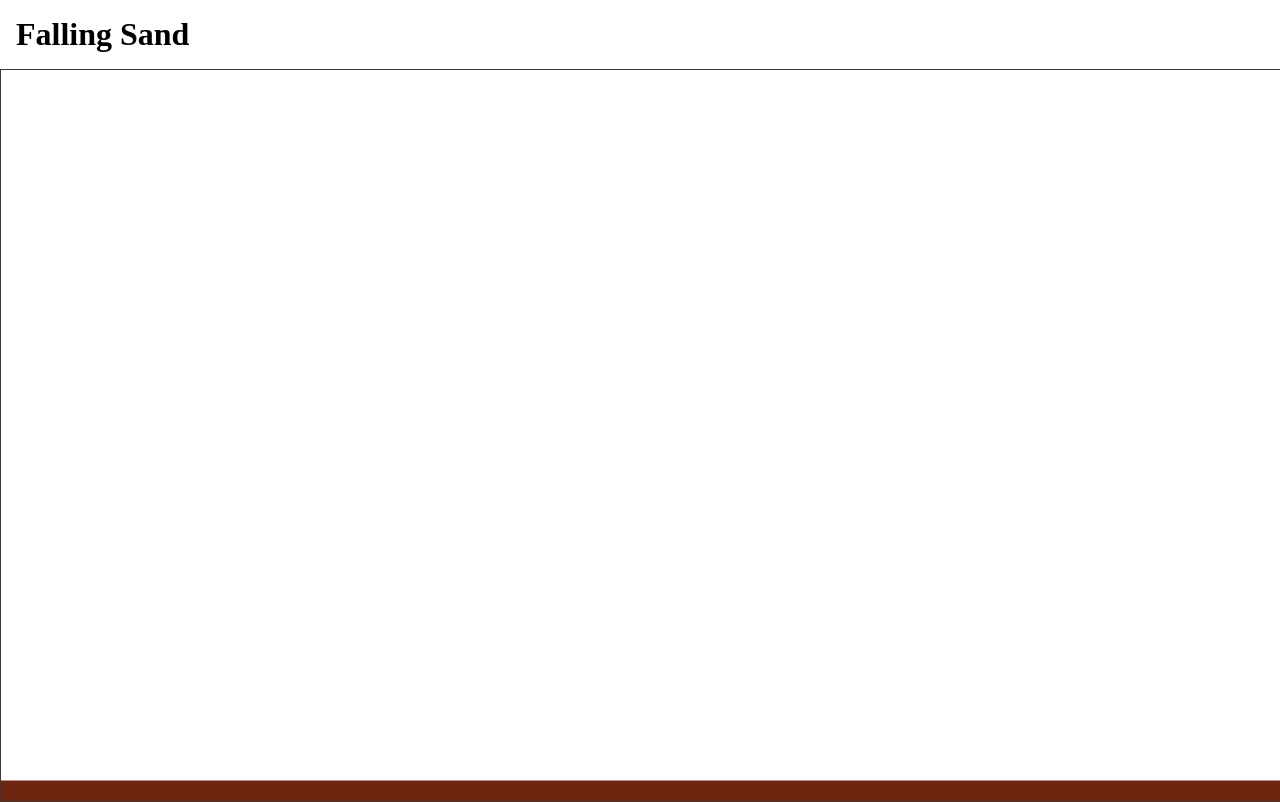
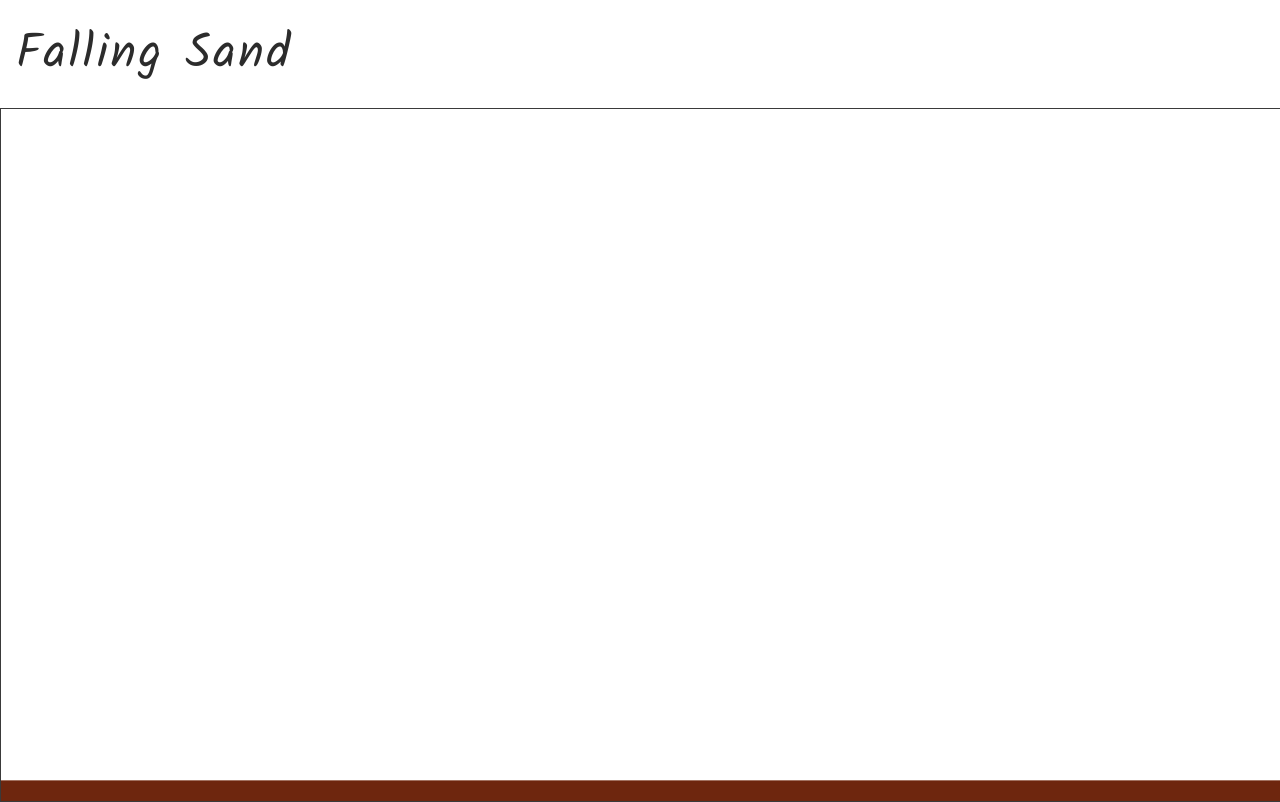
Before and after one commit to hodgeswt/falling-sand, a website with bundled scripts: page src/index.html in a window 1280 px wide. Built offline with nearby package versions, Linux system fonts and the light colour scheme; files whose address does not match are found by name.

Commit message:
resize on load

```diff
--- a/src/main.ts
+++ b/src/main.ts
@@ -16,12 +16,30 @@ import {
 } from "./world";
 
 const canvas = document.getElementById("game") as HTMLCanvasElement;
-const canvasContainer = document.getElementById("game-container");
-canvas.width = canvasContainer.clientWidth;
-canvas.height = canvasContainer.clientHeight;
+const canvasContainer = document.getElementById("game-container") as HTMLElement;
 
-let worldSize = getWorldSize(canvas.width, canvas.height, GRAIN_SIZE);
-let world: World = newWorld(worldSize[0], worldSize[1]);
+let world: World = newWorld({ width: 0, height: 0 }, { width: 0, height: 0 });
+
+const resetWorld = () => {
+  canvas.width = canvasContainer.clientWidth;
+  canvas.height = canvasContainer.clientHeight;
+
+  const [gridSize, canvasSize] = getWorldSize(
+    canvas.width,
+    canvas.height,
+    GRAIN_SIZE
+  );
+
+  world = newWorld(gridSize, canvasSize);
+};
+
+resetWorld();
+
+window.addEventListener("resize", resetWorld);
+
+if (document.fonts && document.fonts.ready) {
+  document.fonts.ready.then(() => resetWorld());
+}
 
 let pointerDown: boolean = false;
 let pointerCoords: Coords = { x: 0, y: 0 };
--- a/src/styles.css
+++ b/src/styles.css
@@ -1,3 +1,5 @@
+@import url("https://fonts.googleapis.com/css2?family=Kalam:wght@300;400;700&display=swap");
+
 html,
 body {
   height: 100%;
@@ -18,6 +20,11 @@ body {
 h1 {
   margin: 0;
   padding: 1rem;
+  font-family: "Kalam", "Segoe Print", cursive;
+  font-size: clamp(1.75rem, 4vw, 3rem);
+  font-weight: 400;
+  letter-spacing: 0.05em;
+  color: #2c2c2c;
 }
 
 #game-container {
```
